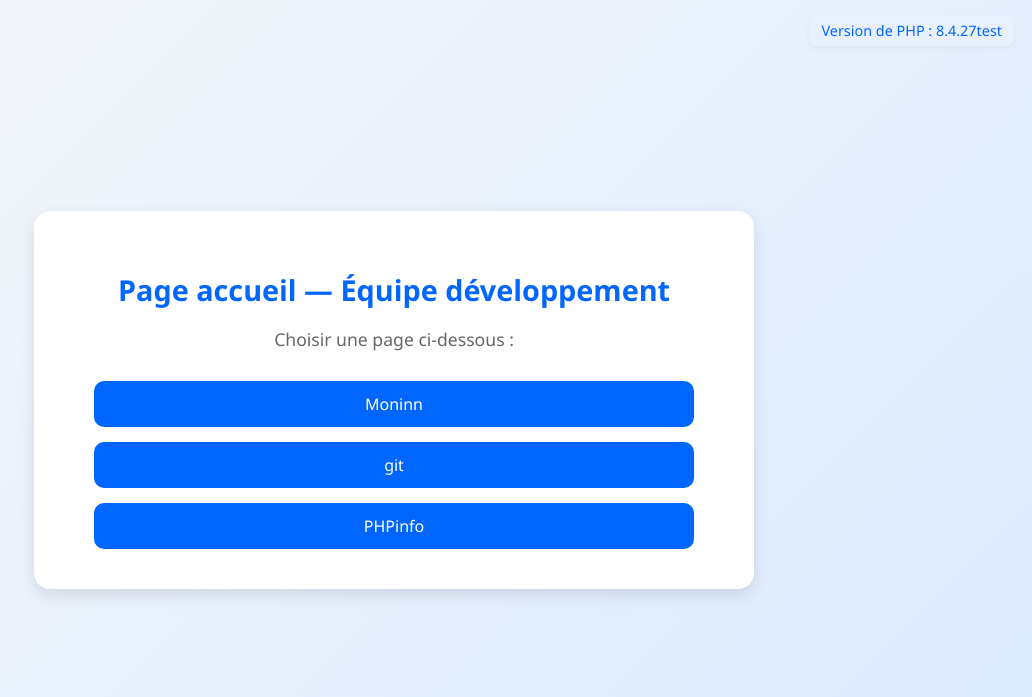
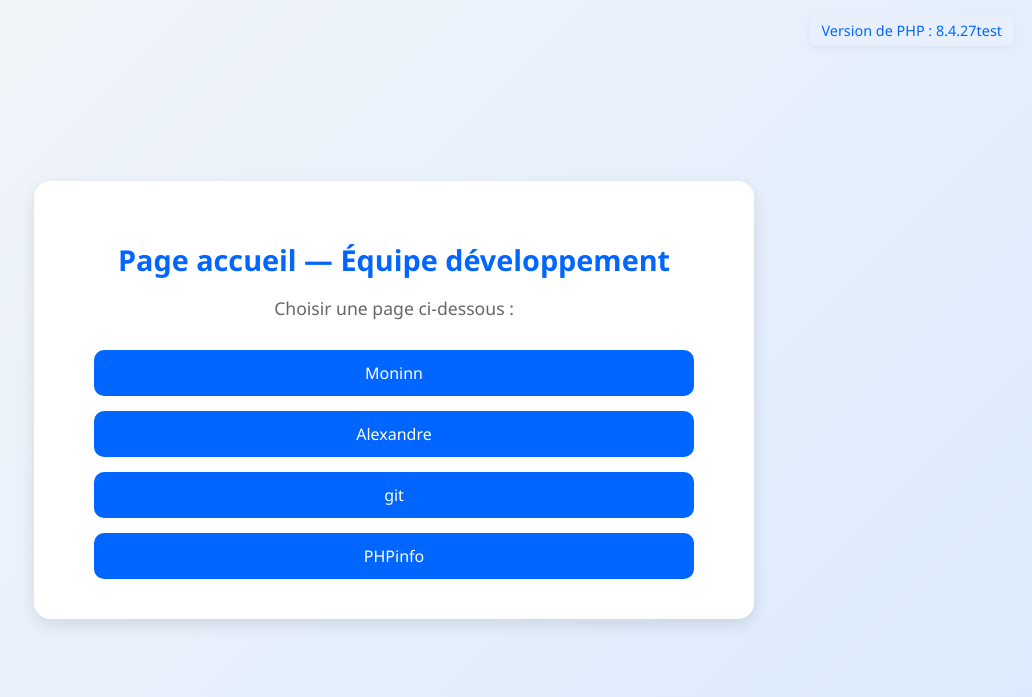
Before and after one commit to Moninn/ProjetSFP, a PHP site: page / in a window 1280 px wide. Shown: the top 697 px of the page, without its empty margins (246-1278 px from the left). Run offline with PHP 8.4, Linux system fonts and the light colour scheme.

Commit message:
Update index.php

```diff
--- a/public/index.php
+++ b/public/index.php
@@ -21,7 +21,7 @@
         <div class="links">
        <!-- Lien vers une page développeurs -->
        <a href="pages/moninn.php">Moninn</a>
-
+       <a href="pages/alexandre-iglesias.php">Alexandre</a>
             <!-- Lien vers la page infos php -->
             <a href="git.php">git</a>
 
```
